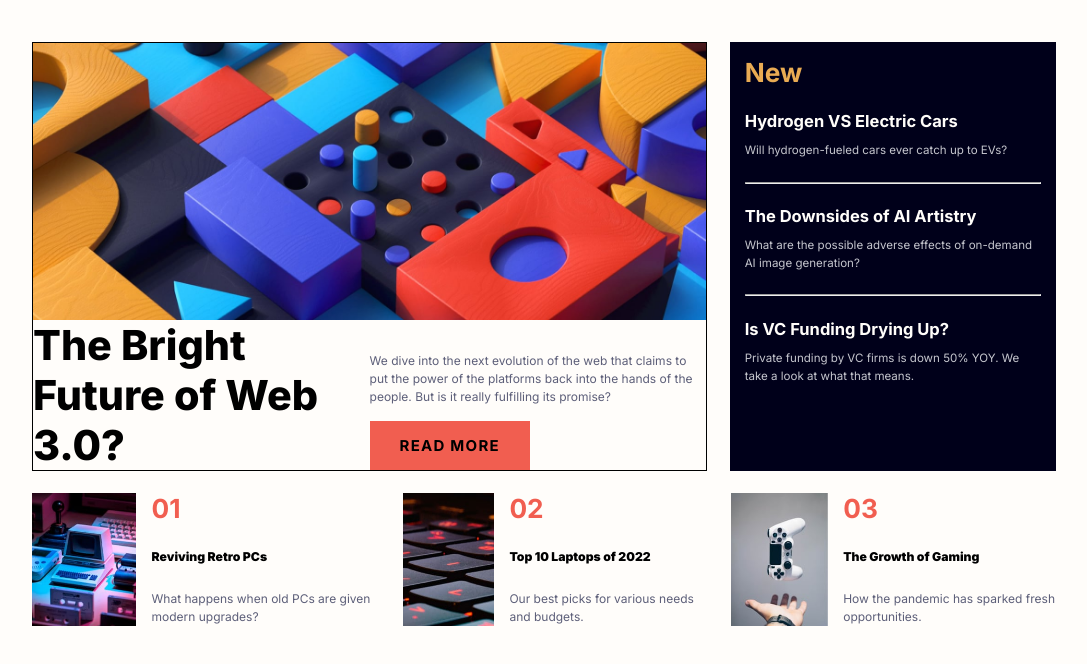
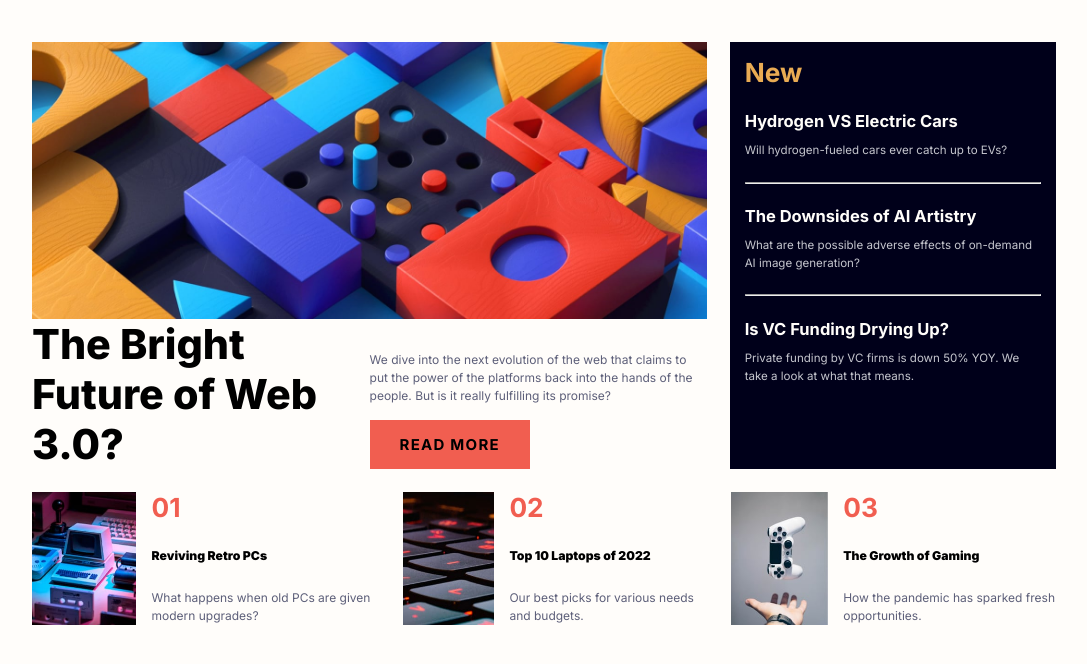
Before and after one commit to MsadafK/News-homepage, a plain HTML site: page index.html in a window 1280 px wide. Shown: the part 62-726 px from the top of the page, without its empty margins (96-1183 px from the left). Drawn offline with Linux system fonts and the light colour scheme.

Commit message:
Update styles.css

```diff
--- a/styles.css
+++ b/styles.css
@@ -77,8 +77,6 @@ body {
   right: 0;
   padding: 1rem;
   z-index: 2;
-  /* position: sticky; */
-  /* top: 0; */
 }
 body.menu-open::before {
   content: "";
@@ -114,7 +112,6 @@ body.menu-open::before {
 /* hero section */
 .hero-section {
   padding: 1rem;
-  border: 1px solid black;
   margin: 2rem 0;
 }
 .hero-section__image-desktop {
```
